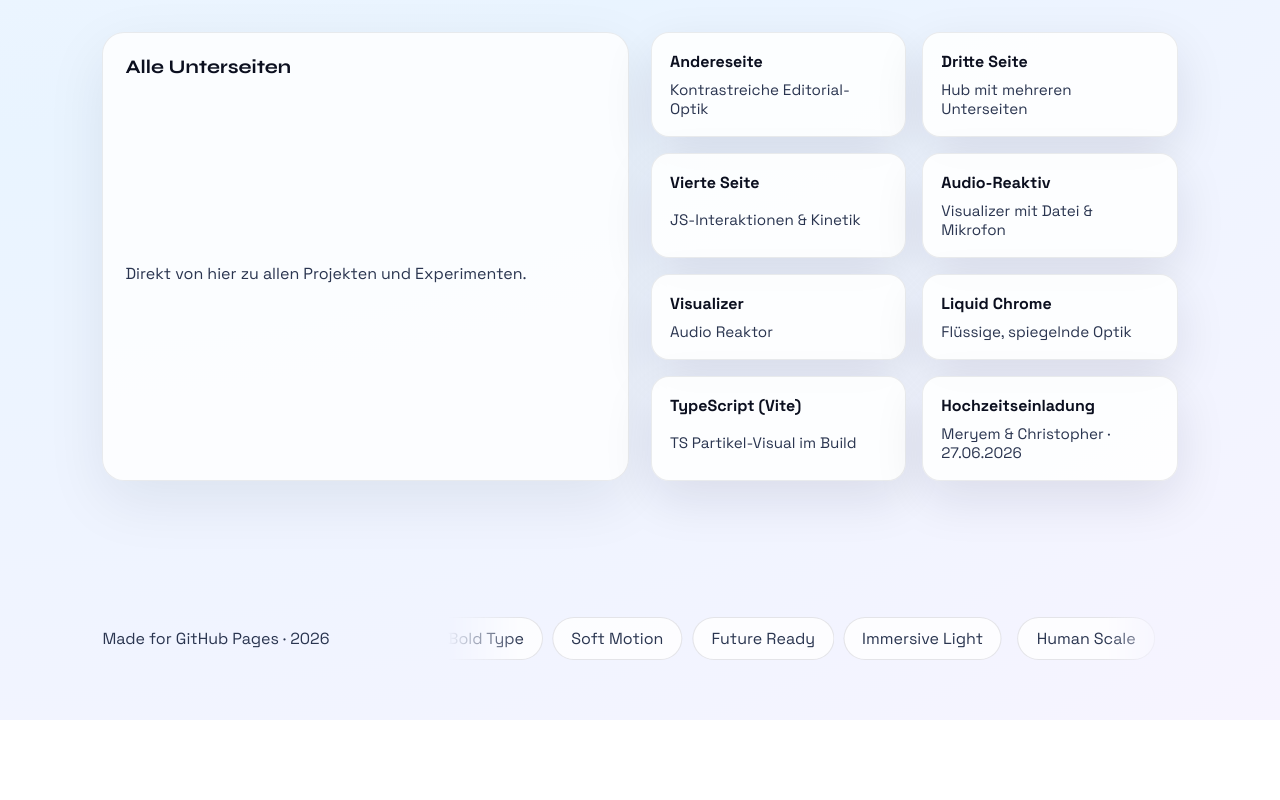
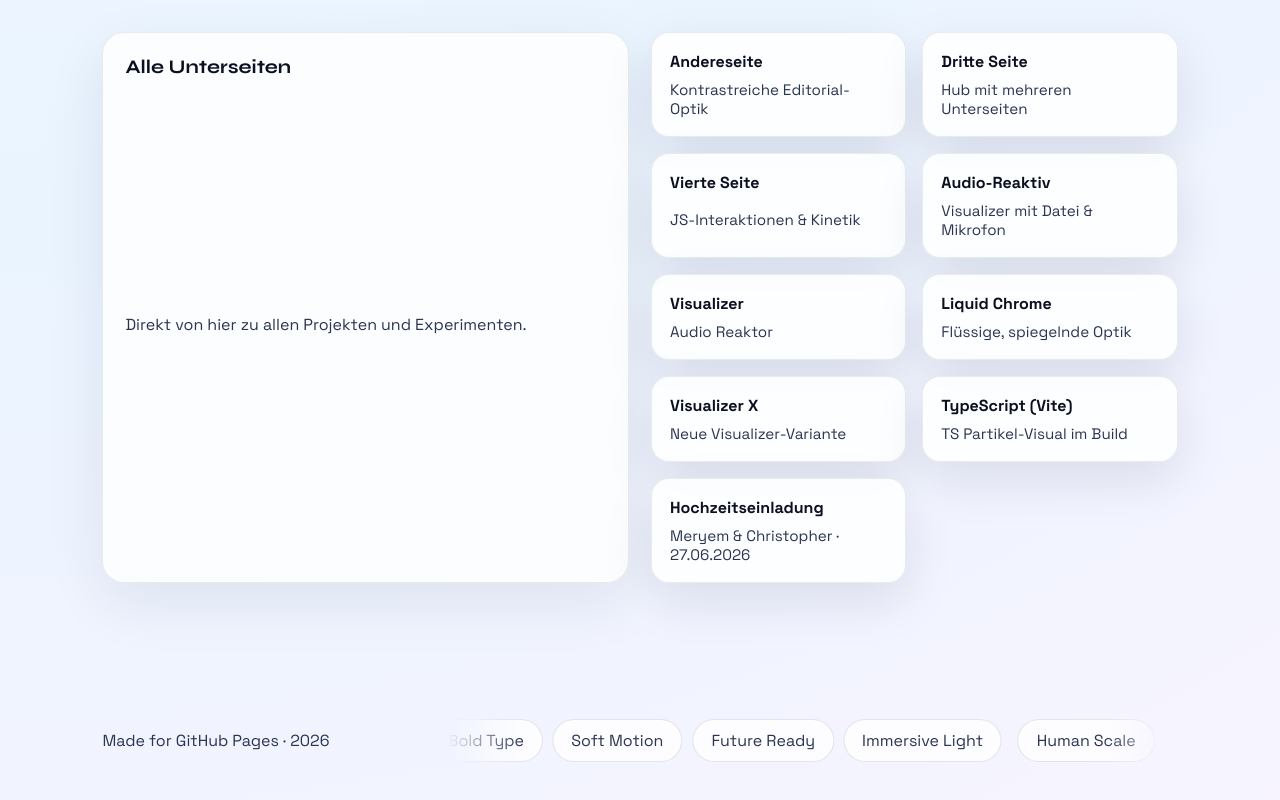
Before and after one commit to nEWBOBB/newbobb.github.io, a plain HTML site: page index.html in a window 1280 px wide. Shown: the part 1301-2101 px from the top of the page. Before the commit the page ends 2021 px from the top, so only its background shows below. Drawn offline with Linux system fonts and the light colour scheme.

Commit message:
minicommit

```diff
--- a/index.html
+++ b/index.html
@@ -437,6 +437,10 @@
 					<strong>Liquid Chrome</strong>
 					<span>Flüssige, spiegelnde Optik</span>
 				</a>
+				<a class="link-card" href="/visualizer-x">
+					<strong>Visualizer X</strong>
+					<span>Neue Visualizer-Variante</span>
+				</a>
 				<a class="link-card" href="/ts/">
 					<strong>TypeScript (Vite)</strong>
 					<span>TS Partikel-Visual im Build</span>
```
